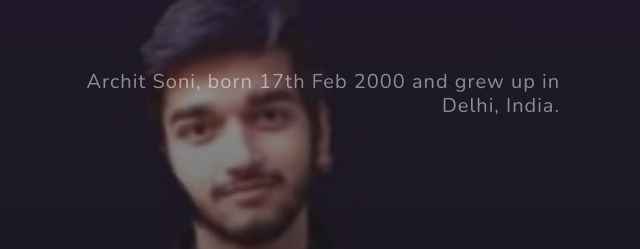
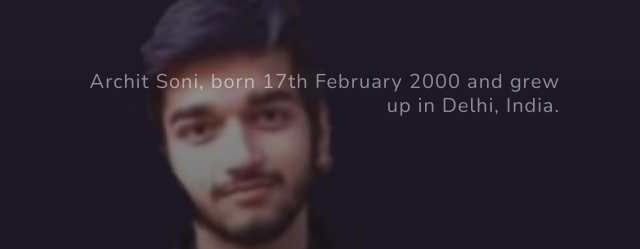
Before and after one commit to archit-soni/archit-soni.github.io, a website: page about.html in a window 1280 px wide. Shown: the part 186-435 px from the top of the page, 5-645 px from the left. Drawn offline with nearby package versions, Linux system fonts and the light colour scheme.

Commit message:
Update about.html

```diff
--- a/about.html
+++ b/about.html
@@ -54,7 +54,7 @@
     <div class="container d-flex h-75 align-items-center">
       <div class="ml-150 mr-2 text-right">
     <!--    <h1 class="mx-auto my-0 text-uppercase">Archit Soni</h1> -->
-        <h2 class="text-white-50 mt-2 mb-5 ml-150">Archit Soni, born 17th Feb 2000 and grew up in Delhi, India.</h2>
+        <h2 class="text-white-50 mt-2 mb-5 ml-150">Archit Soni, born 17th February 2000 and grew up in Delhi, India.</h2>
      <!--   <a href="#about" class="btn btn-primary js-scroll-trigger">Get Started</a> -->
       </div>
     </div>
```
